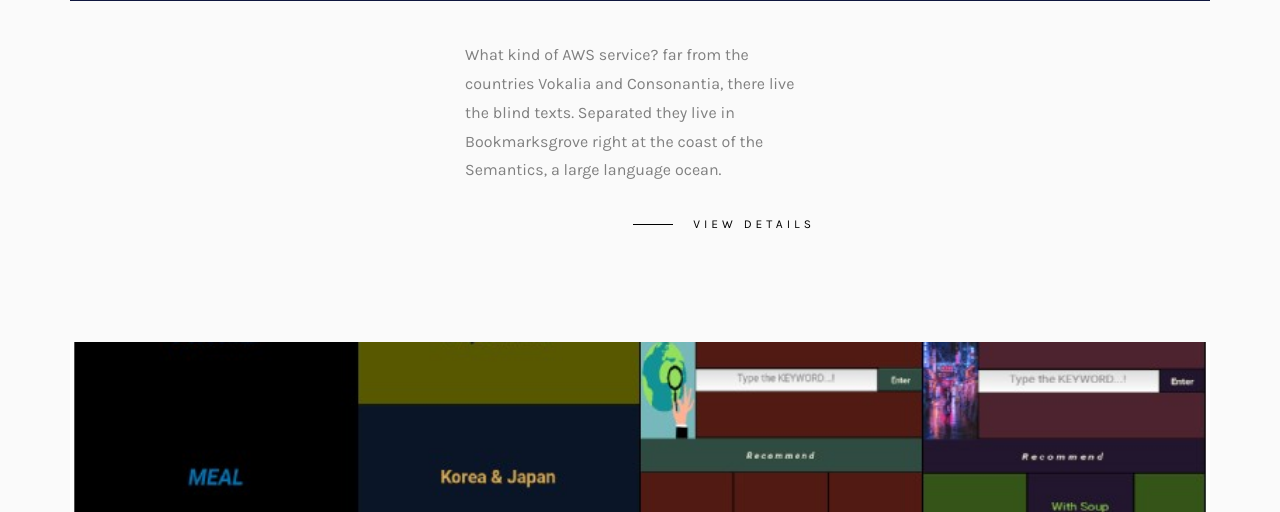
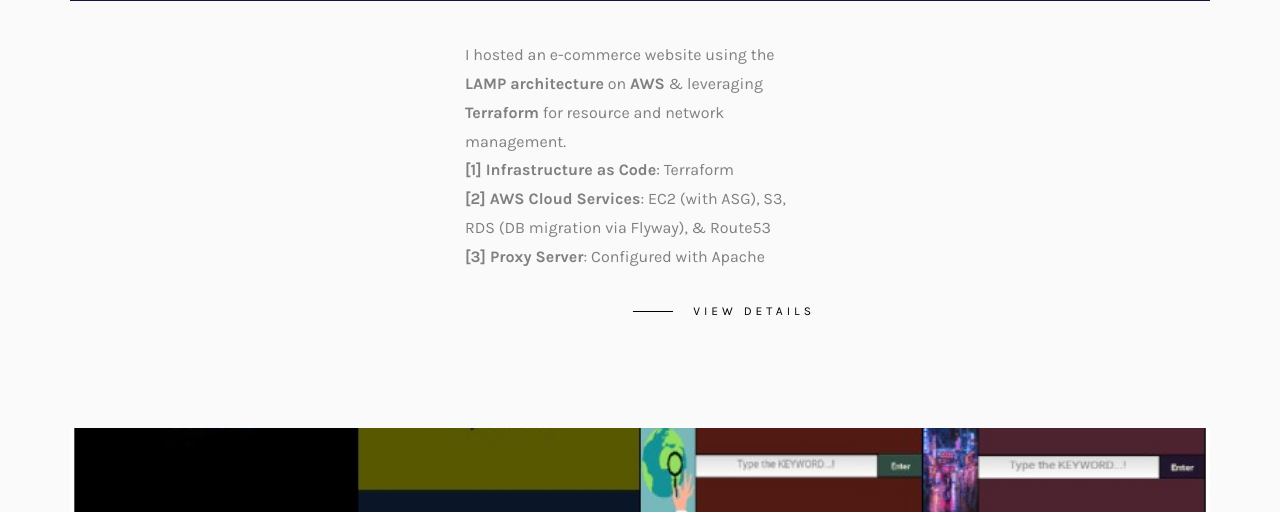
Before and after one commit to MyDogTomsky/soo_portfolio, a Flask app: page / in a window 1280 px wide. Shown: the part 4945-5457 px from the top of the page. Run offline with Flask 3, Linux system fonts and the light colour scheme; some libraries are stand-ins or nearby versions; some web fonts are replaced.

Commit message:
overall modification

```diff
--- a/web_app/templates/index.html
+++ b/web_app/templates/index.html
@@ -285,7 +285,7 @@
 							</a>
 							<div class="col-md-4 col-md-offset-4">
 								<div class="desc">
-									<p>What kind of AWS service?  far from the countries Vokalia and Consonantia, there live the blind texts. Separated they live in Bookmarksgrove right at the coast of the Semantics, a large language ocean.</p>
+									<p>I hosted an e-commerce website using the <b>LAMP architecture</b> on <b>AWS</b> & leveraging <b>Terraform</b> for resource and network management.<br><b>[1] Infrastructure as Code</b>: Terraform<br><b>[2] AWS Cloud Services</b>: EC2 (with ASG), S3, RDS (DB migration via Flyway), & Route53<br><b>[3] Proxy Server</b>: Configured with Apache</p>
 									<p class="read"><a href="{{ planning }}" class = "gallery image-popup-link text-center" >View details</a></p>
 								</div>
 							</div>
--- a/web_app/templates/work-less.html
+++ b/web_app/templates/work-less.html
@@ -135,8 +135,6 @@
 						<div class="work-entry animate-box">
 							<a href="/work-less" class="work-img" style="background-image: url(/static/images/serverless-diagram.jpg);">
 							</a>
-							<!--a href="/work-less" class="work-img" style="background-image: url(/static/images/web-serverless-diagram.jpg); background-size: contain; background-repeat: no-repeat; background-position: center;">
-							</a-->
 							<div class="col-md-8 col-md-offset-2">
 								<div class="desc">
 									<h2>Build a REST API Architecture </h2>
```
